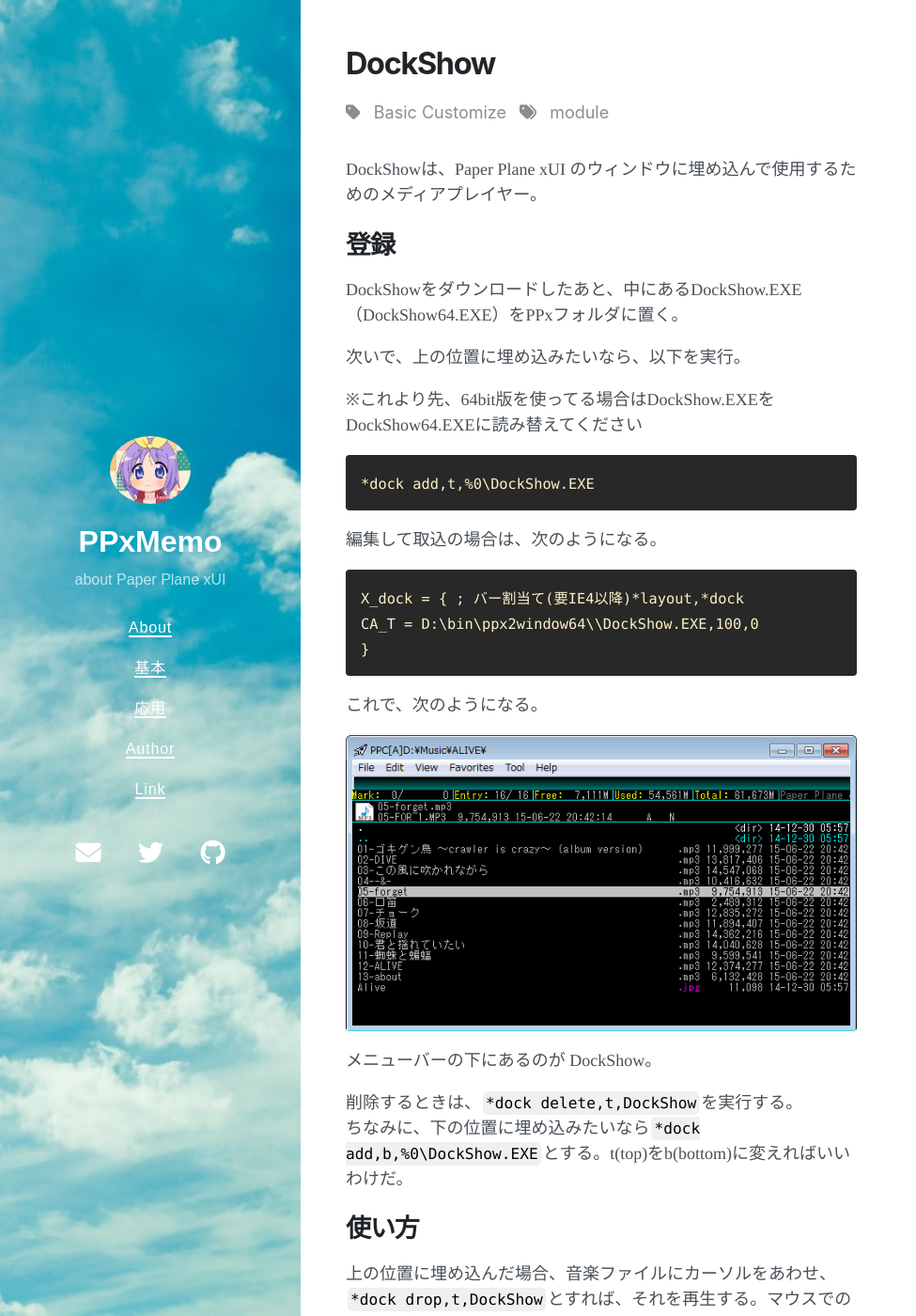
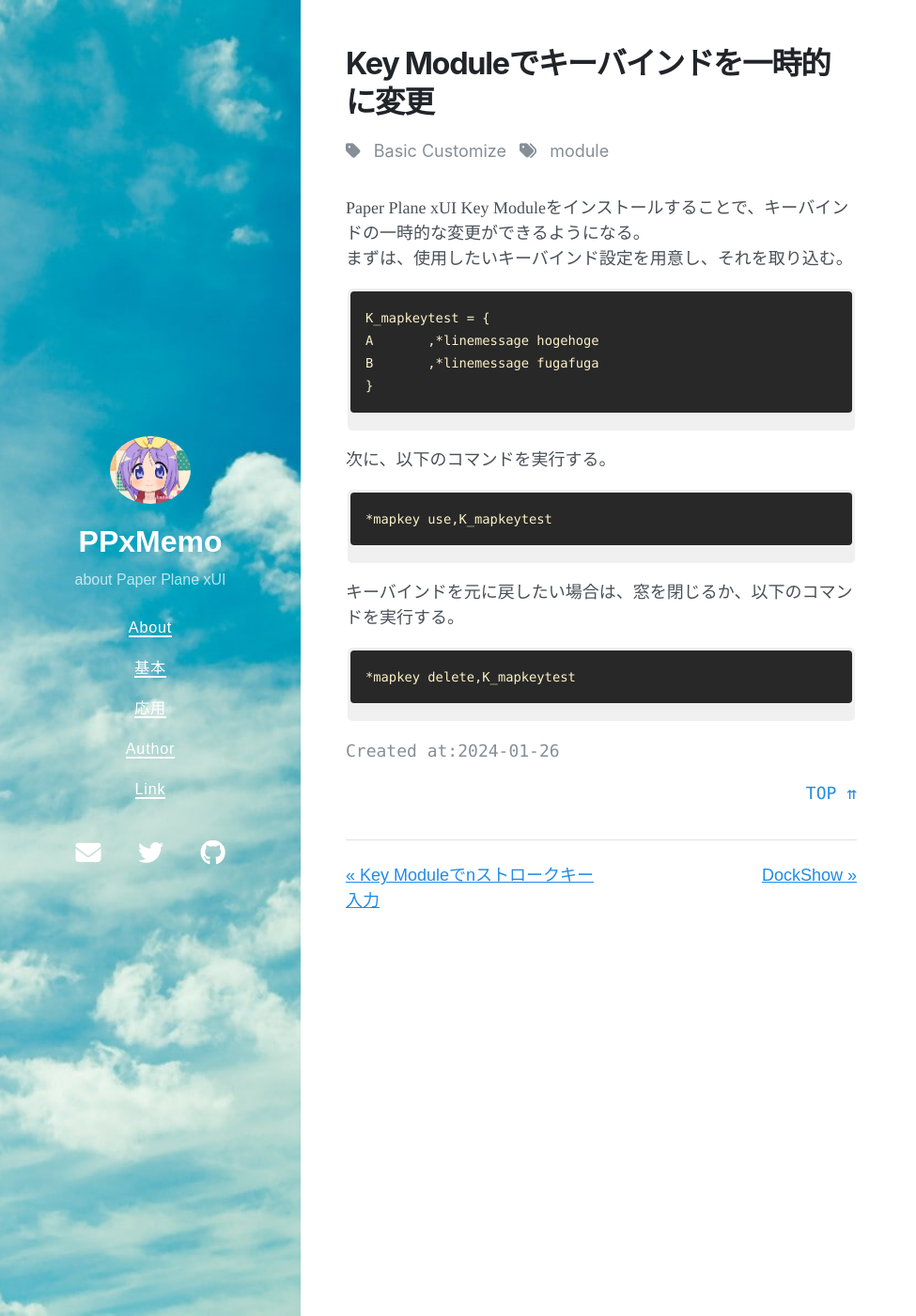
Before and after one commit to tukasa/ppxmemo, a Jekyll site: the page built from my_collections/_basic/module05.md, in a window 1280 px wide and 1400 px high. Shown: the whole window at 94% size, without its empty margins (0-975 px from the left). Built offline with Jekyll 4.4.1, drawn with Linux system fonts in a browser that asks for light colours; nearby versions of some CDN libraries; some of the changed text lies outside the part shown.

Commit message:
キーバインドの一時的変更を追加

````diff
--- a/_includes/footer.html
+++ b/_includes/footer.html
@@ -1,6 +1,6 @@
 <footer class="footer">
   <small>
-    &copy; 2023 <a href="https://github.com/tukasa">tukasa</a>. All rights reserved.
+    &copy; 2024 <a href="https://github.com/tukasa">tukasa</a>. All rights reserved.
     Powered by <a href="https://jekyllrb.com/">Jekyll</a> & <a href="https://github.com/vszhub/not-pure-poole">Not Pure Poole</a>.
   </small>
 </footer>
--- a/my_collections/_basic/module04.md
+++ b/my_collections/_basic/module04.md
@@ -1,5 +1,5 @@
 ---
-title: Key Module
+title: Key Moduleでnストロークキー入力
 part: module
 created_at: 2023-01-13
 ---
--- a/my_collections/_basic/module05.md
+++ b/my_collections/_basic/module05.md
@@ -1,68 +1,26 @@
 ---
-title: DockShow
+title: Key Moduleでキーバインドを一時的に変更
 part: module
-created_at: 2022-03-31
-last_modified_at:
+created_at: 2024-01-26
 ---
-DockShowは、Paper Plane xUI のウィンドウに埋め込んで使用するためのメディアプレイヤー。
+Paper Plane xUI Key Moduleをインストールすることで、キーバインドの一時的な変更ができるようになる。
+まずは、使用したいキーバインド設定を用意し、それを取り込む。
 
-## 登録
-
-DockShowをダウンロードしたあと、中にあるDockShow.EXE（DockShow64.EXE）をPPxフォルダに置く。
-
-次いで、上の位置に埋め込みたいなら、以下を実行。
-
-※これより先、64bit版を使ってる場合はDockShow.EXEをDockShow64.EXEに読み替えてください
-
-```text
-*dock add,t,%0\DockShow.EXE
 ```
-
-編集して取込の場合は、次のようになる。
-
-```text
-X_dock = { ; バー割当て(要IE4以降)*layout,*dock
-CA_T = D:\bin\ppx2window64\\DockShow.EXE,100,0
+K_mapkeytest = {
+A	,*linemessage hogehoge
+B	,*linemessage fugafuga
 }
 ```
 
-これで、次のようになる。
+次に、以下のコマンドを実行する。
 
-![alt]({{ "/assets/images/dockshow01.png" | relative_url }})
-
-メニューバーの下にあるのが DockShow。
-
-削除するときは、`*dock delete,t,DockShow`を実行する。
-ちなみに、下の位置に埋め込みたいなら`*dock add,b,%0\DockShow.EXE`とする。t(top)をb(bottom)に変えればいいわけだ。
-
-## 使い方
-
-上の位置に埋め込んだ場合、音楽ファイルにカーソルをあわせ、`*dock drop,t,DockShow`とすれば、それを再生する。マウスでのドラッグ＆ドロップでもいい。
-
-![alt]({{ "/assets/images/dockshow02.png" | relative_url }})
-
- 左クリックで一時停止。右クリックで音量を調整できる。
-
-![alt]({{ "/assets/images/dockshow03.png" | relative_url }})
-
-## SELECTEVENT
-
-SELECTEVENTに登録すると、カーソルの動きと連動させて、音楽ファイルを再生することができる。カーソルを動かせば、それと連動して、カーソル下のファイルをDockShowで自動再生するわけだ。
-
-まずは、以下を編集して取込。これは上に埋め込んでいる場合。もし、下に埋め込んでいるなら、tをbに変えよう。
-
-```text
-E_syncevent = { 特製連動表示
-AVI ,*dock drop,t,DockShow
-MP2 ,*dock drop,t,DockShow
-MP3 ,*dock drop,t,DockShow
-MPG ,*dock drop,t,DockShow
-WMA ,*dock drop,t,DockShow
-WMV ,*dock drop,t,DockShow
-WM ,*dock drop,t,DockShow
-ASF ,*dock drop,t,DockShow
-MID ,*dock drop,t,DockShow
-}
+```
+*mapkey use,K_mapkeytest
 ```
 
-ついで、`*linecust ^syncevent,KC_main:SELECTEVENT,%%ME_syncevent`を適当なキーに登録する。これで、カーソルと音楽再生の連動ON/OFFが、トグルでできるようになる。
+キーバインドを元に戻したい場合は、窓を閉じるか、以下のコマンドを実行する。
+
+```
+*mapkey delete,K_mapkeytest
+```
--- /dev/null
+++ b/my_collections/_basic/module06.md
@@ -0,0 +1,68 @@
+---
+title: DockShow
+part: module
+created_at: 2022-03-31
+last_modified_at:
+---
+DockShowは、Paper Plane xUI のウィンドウに埋め込んで使用するためのメディアプレイヤー。
+
+## 登録
+
+DockShowをダウンロードしたあと、中にあるDockShow.EXE（DockShow64.EXE）をPPxフォルダに置く。
+
+次いで、上の位置に埋め込みたいなら、以下を実行。
+
+※これより先、64bit版を使ってる場合はDockShow.EXEをDockShow64.EXEに読み替えてください
+
+```text
+*dock add,t,%0\DockShow.EXE
+```
+
+編集して取込の場合は、次のようになる。
+
+```text
+X_dock = { ; バー割当て(要IE4以降)*layout,*dock
+CA_T = D:\bin\ppx2window64\\DockShow.EXE,100,0
+}
+```
+
+これで、次のようになる。
+
+![alt]({{ "/assets/images/dockshow01.png" | relative_url }})
+
+メニューバーの下にあるのが DockShow。
+
+削除するときは、`*dock delete,t,DockShow`を実行する。
+ちなみに、下の位置に埋め込みたいなら`*dock add,b,%0\DockShow.EXE`とする。t(top)をb(bottom)に変えればいいわけだ。
+
+## 使い方
+
+上の位置に埋め込んだ場合、音楽ファイルにカーソルをあわせ、`*dock drop,t,DockShow`とすれば、それを再生する。マウスでのドラッグ＆ドロップでもいい。
+
+![alt]({{ "/assets/images/dockshow02.png" | relative_url }})
+
+ 左クリックで一時停止。右クリックで音量を調整できる。
+
+![alt]({{ "/assets/images/dockshow03.png" | relative_url }})
+
+## SELECTEVENT
+
+SELECTEVENTに登録すると、カーソルの動きと連動させて、音楽ファイルを再生することができる。カーソルを動かせば、それと連動して、カーソル下のファイルをDockShowで自動再生するわけだ。
+
+まずは、以下を編集して取込。これは上に埋め込んでいる場合。もし、下に埋め込んでいるなら、tをbに変えよう。
+
+```text
+E_syncevent = { 特製連動表示
+AVI ,*dock drop,t,DockShow
+MP2 ,*dock drop,t,DockShow
+MP3 ,*dock drop,t,DockShow
+MPG ,*dock drop,t,DockShow
+WMA ,*dock drop,t,DockShow
+WMV ,*dock drop,t,DockShow
+WM ,*dock drop,t,DockShow
+ASF ,*dock drop,t,DockShow
+MID ,*dock drop,t,DockShow
+}
+```
+
+ついで、`*linecust ^syncevent,KC_main:SELECTEVENT,%%ME_syncevent`を適当なキーに登録する。これで、カーソルと音楽再生の連動ON/OFFが、トグルでできるようになる。
````
